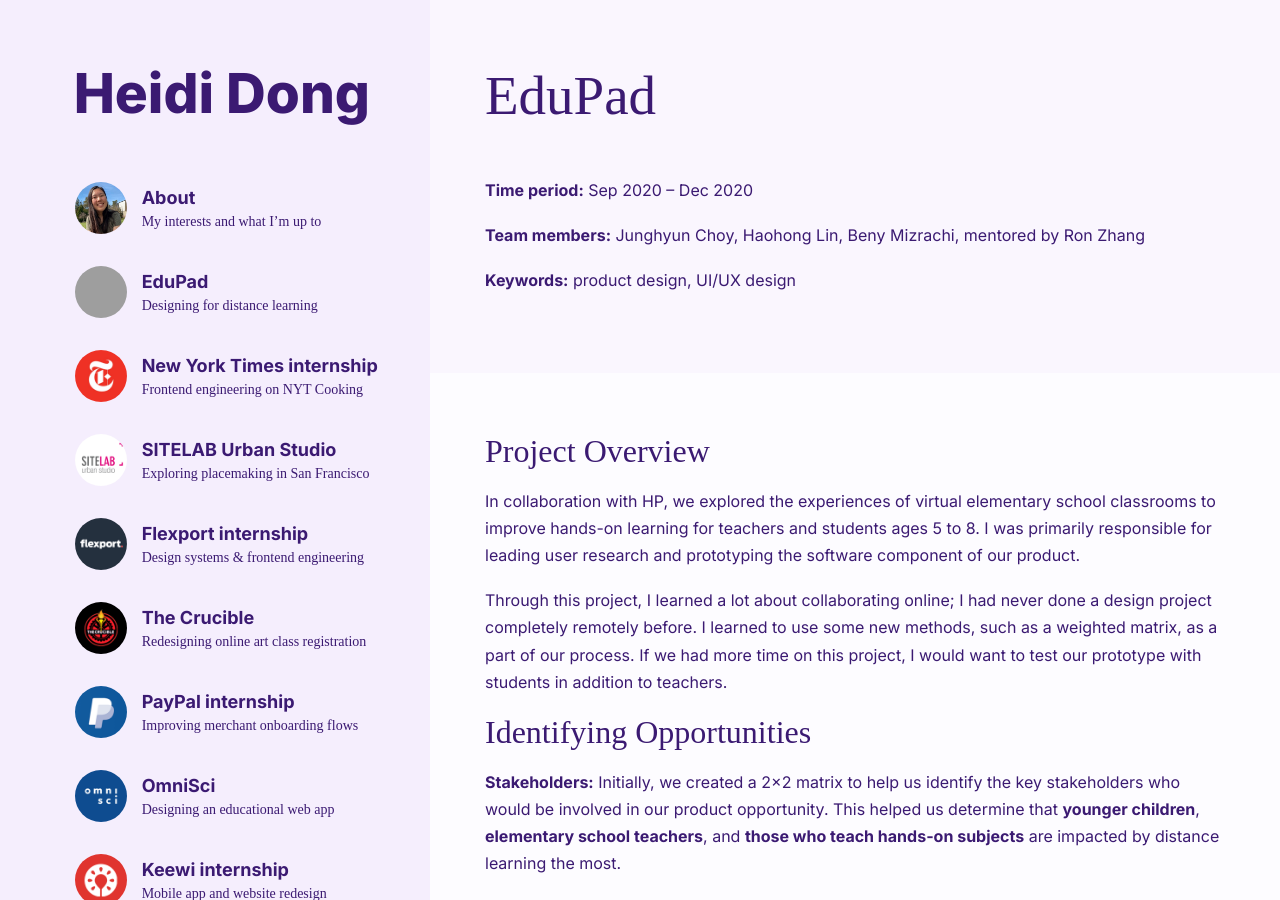
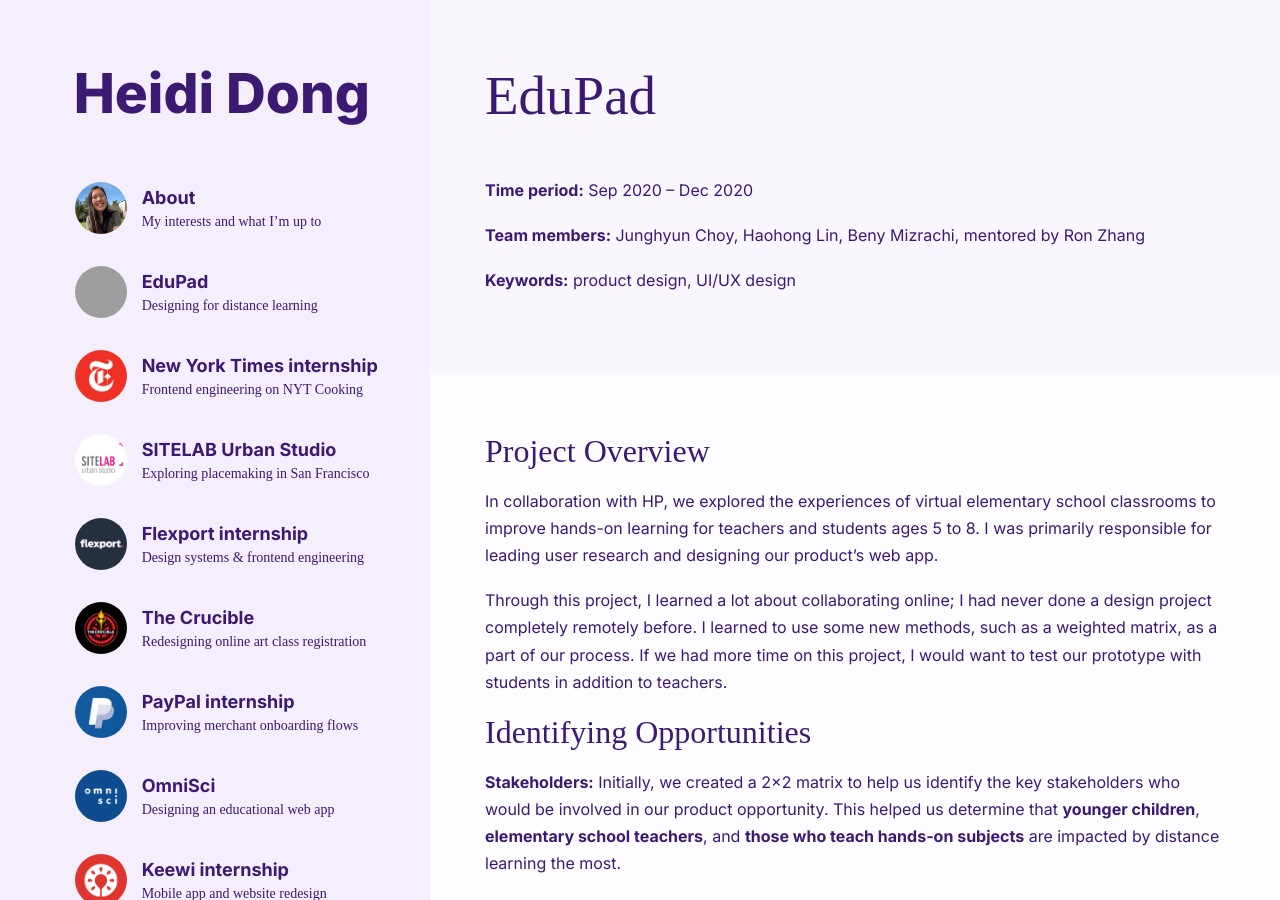
Before and after one commit to heidid/heidid.github.io, a Jekyll site: the page built from project/edupad/index.md, in a window 1280 px wide and 900 px high. Built offline with Jekyll 4.4.1, drawn with Linux system fonts in a browser that asks for light colours; some web fonts are replaced; our own code applies the rules of GitHub Pages for plain Markdown files; grey boxes are pictures that could not be loaded.

Commit message:
edit more

```diff
--- a/project/edupad/index.md
+++ b/project/edupad/index.md
@@ -12,7 +12,7 @@
 ---
 
 ## Project Overview
-In collaboration with HP, we explored the experiences of virtual elementary school classrooms to improve hands-on learning for teachers and students ages 5 to 8. I was primarily responsible for leading user research and prototyping the software component of our product.
+In collaboration with HP, we explored the experiences of virtual elementary school classrooms to improve hands-on learning for teachers and students ages 5 to 8. I was primarily responsible for leading user research and designing our product's web app.
 
 Through this project, I learned a lot about collaborating online; I had never done a design project completely remotely before. I learned to use some new methods, such as a weighted matrix, as a part of our process. If we had more time on this project, I would want to test our prototype with students in addition to teachers.
 
```
Also changed, not shown: project/edupad/screen_student-drawing.png.
